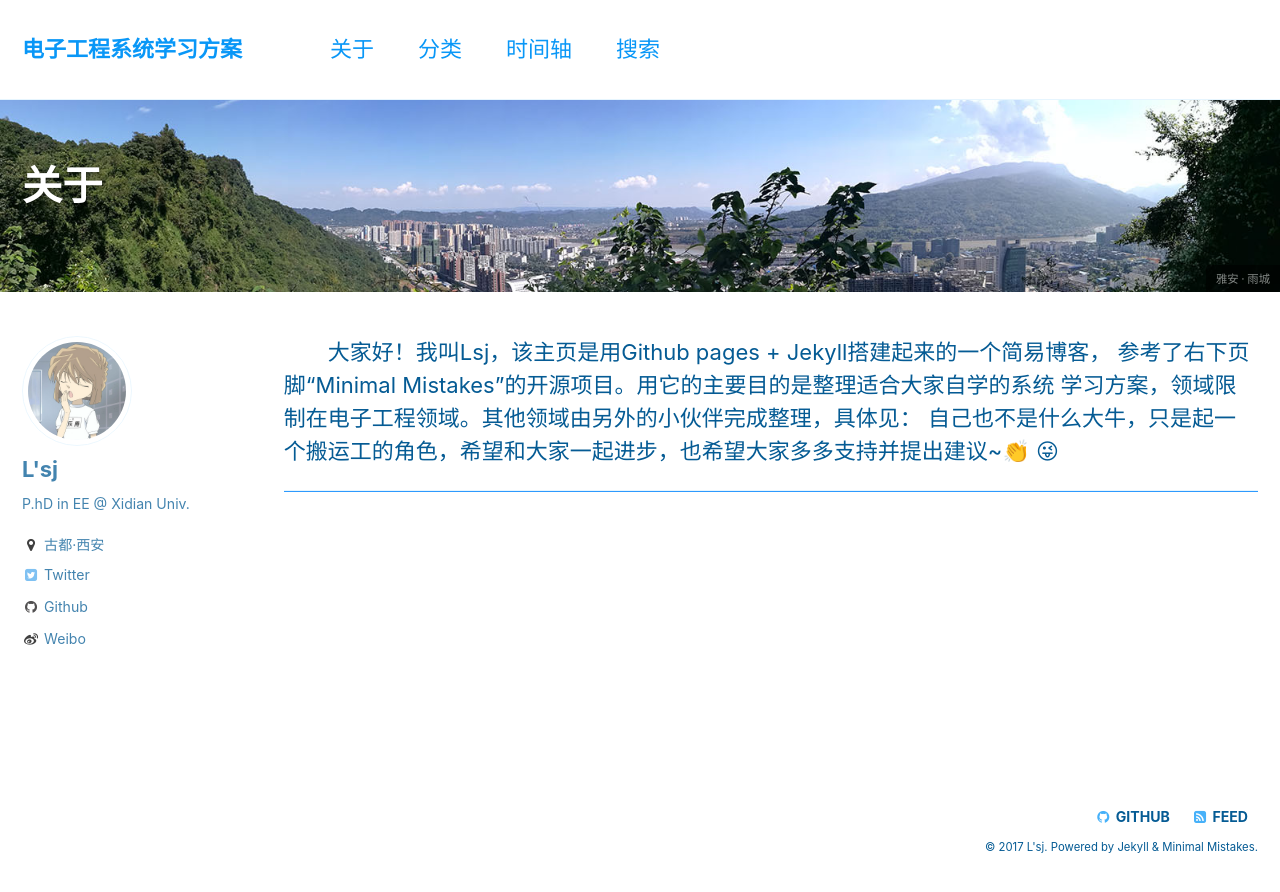
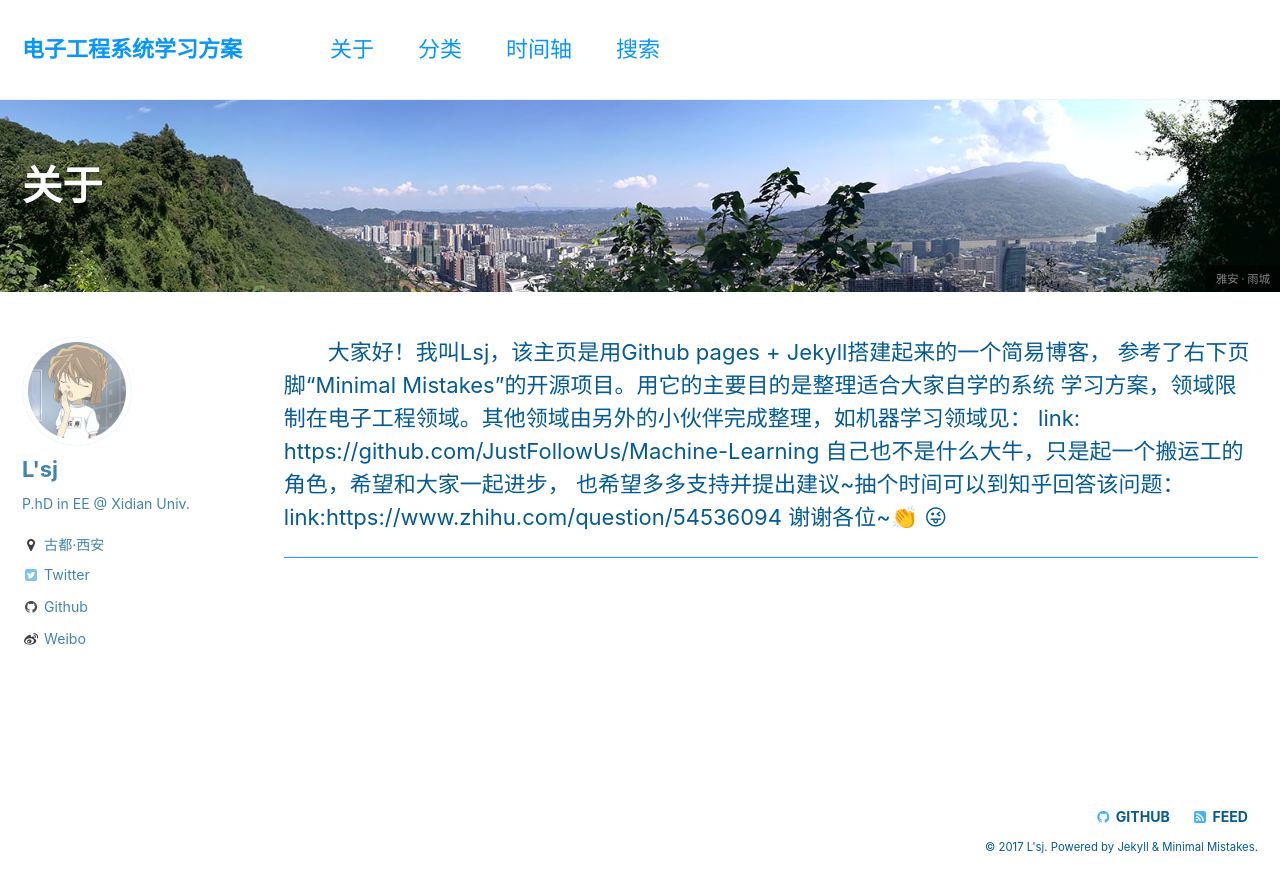
Before and after one commit to leeic007/leeic007.github.com, a Jekyll site: the page built from _pages/about.html, in a window 1280 px wide. Shown: the top 892 px of the page. Built offline with Jekyll 4.4.1, drawn with Linux system fonts in a browser that asks for light colours; emoji names are drawn with the system emoji font.

Commit message:
Update about.html

```diff
--- a/_pages/about.html
+++ b/_pages/about.html
@@ -13,8 +13,16 @@ tags:
 
 &emsp;&emsp;大家好！我叫Lsj，该主页是用Github pages + Jekyll搭建起来的一个简易博客，
 参考了右下页脚“Minimal Mistakes”的开源项目。用它的主要目的是整理适合大家自学的系统
-学习方案，领域限制在电子工程领域。其他领域由另外的小伙伴完成整理，具体见：
+学习方案，领域限制在电子工程领域。其他领域由另外的小伙伴完成整理，如机器学习领域见：
 
-自己也不是什么大牛，只是起一个搬运工的角色，希望和大家一起进步，也希望大家多多支持并提出建议~:clap: :stuck_out_tongue_winking_eye:
+link: https://github.com/JustFollowUs/Machine-Learning
+
+
+自己也不是什么大牛，只是起一个搬运工的角色，希望和大家一起进步，
+也希望多多支持并提出建议~抽个时间可以到知乎回答该问题：
+
+link:https://www.zhihu.com/question/54536094
+
+谢谢各位~:clap: :stuck_out_tongue_winking_eye:
 
 <HR style="FILTER: alpha(opacity=100,finishopacity=0,style=3)" width="100%" color=#2E9AFE SIZE=4>
```
